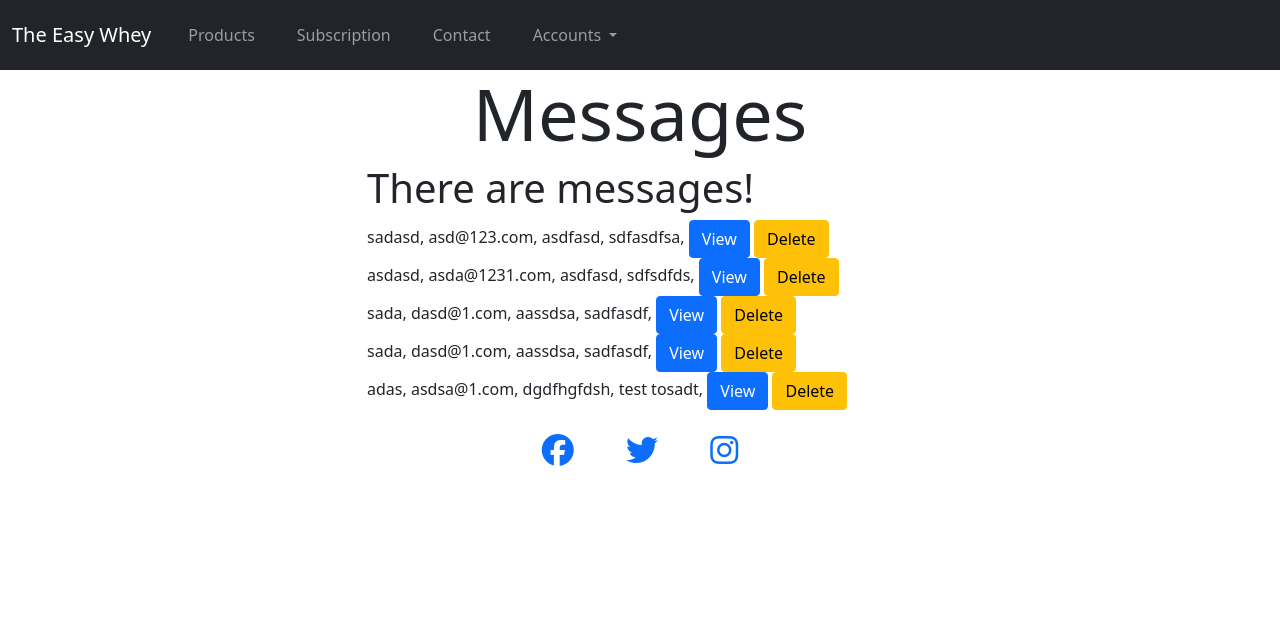
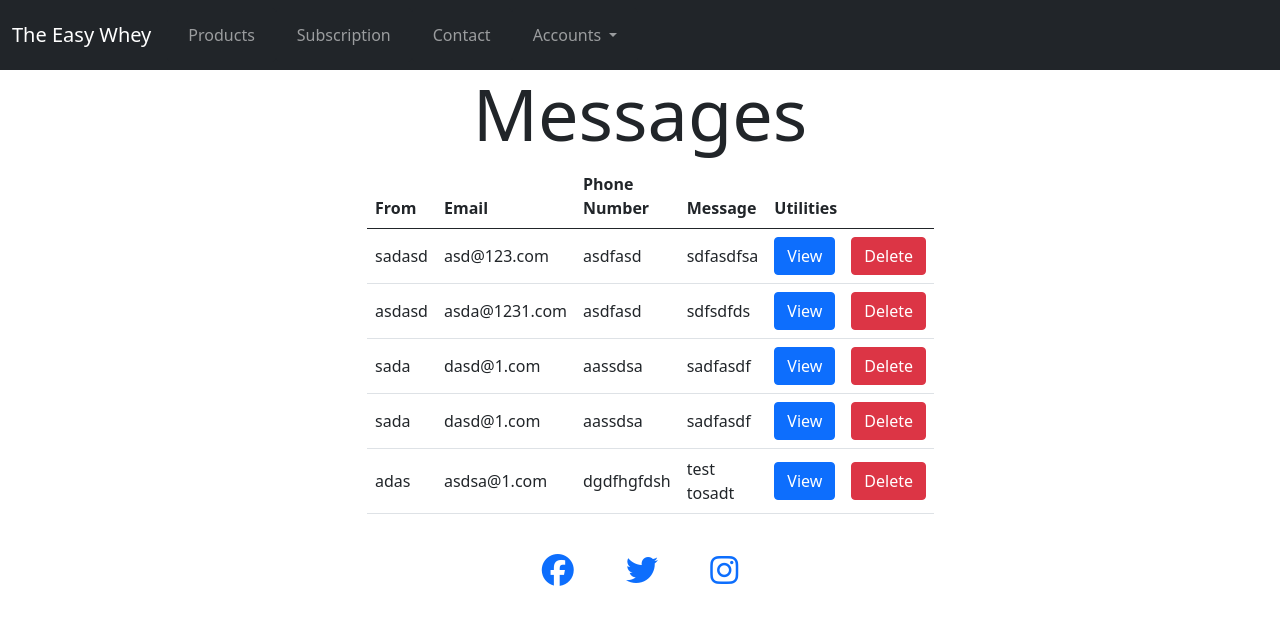
Before and after one commit to Code-Institute-Submissions/the-easy-whey, a Django app: page /contact/admin/ in a window 1280 px wide. Shown: the top 625 px of the page. Run offline with Django 3.2, Linux system fonts and the light colour scheme; a user stored in the database is signed in; data comes from the database, SQL or seed files in the repository; both versions use the stored data as it was after the commit; some libraries are stand-ins or nearby versions.

Commit message:
messages template updated

```diff
--- a/profiles/views.py
+++ b/profiles/views.py
@@ -42,7 +42,7 @@ def subscription_history(request, subscription_number):
     subscription = get_object_or_404(Subscription, subscription_number=subscription_number)
 
     if request.user == subscription.user_profile.user:
-        messages.info(request, "This is a previous order.")
+        messages.info(request, "This is a previous subscription.")
 
         template = 'profiles/view_subscription.html'
         context = {
--- a/subscription/views.py
+++ b/subscription/views.py
@@ -43,6 +43,7 @@ def subscribe_details(request):
                 profile.default_county = subscription_details_form.cleaned_data["county"]
                 profile.default_country = subscription_details_form.cleaned_data["country"]
                 profile.save()
+                messages.success(request, "Your profile data has been updated.")
 
             return render(request, 'subscription/subscription_items.html', context)
 
--- a/templates/contact/all_messages.html
+++ b/templates/contact/all_messages.html
@@ -20,17 +20,60 @@
     <div class="row">
         <div class="col-6 offset-3 justify-content-center">
             <div>
-                <!-- put this into a table format instead -->
                 {% if all_messages %}
-                <h1>There are messages!</h1>
                 <div class="message-container">
-                    {% for message in all_messages %}
-                    <div class="message-item">
-                        {{ message.name }}, {{ message.email }}, {{ message.phone_number }}, {{ message.message }}, <a
-                            class="btn btn-primary" href="/contact/admin/{{ message.id }}">View</a> <a
-                            class="btn btn-warning" href="/contact/admin/delete/{{ message.id }}">Delete</a>
-                    </div>
-                    {% endfor %}
+                    <table class="table table-hover align-middle">
+                        <thead>
+                            <tr>
+                                <th scope="col">From</th>
+                                <th scope="col">Email</th>
+                                <th scope="col">Phone Number</th>
+                                <th scope="col">Message</th>
+                                <th colspan="2" scope="col">Utilities</th>
+                            </tr>
+                        </thead>
+                        <tbody>
+                            {% for message in all_messages %}
+                            <tr>
+                                <td>{{ message.name }}</td>
+                                <td>{{ message.email }}</td>
+                                <td>{{ message.phone_number }}</td>
+                                <td>{{ message.message }}</td>
+                                <td><a class="btn btn-primary" href="/contact/admin/{{ message.id }}">View</a></td>
+                                <td><button type="button" class="btn btn-danger" data-bs-toggle="modal"
+                                        data-bs-target="#staticBackdrop{{ forloop.counter }}">
+                                        Delete
+                                    </button>
+                                    <div class="modal fade" id="staticBackdrop{{ forloop.counter }}"
+                                        data-bs-backdrop="static" data-bs-keyboard="false" tabindex="-1"
+                                        aria-labelledby="staticBackdropLabel{{ forloop.counter }}" aria-hidden="true">
+                                        <div class="modal-dialog modal-dialog-centered ">
+                                            <div class="modal-content">
+                                                <div class="modal-header">
+                                                    <h5 class="modal-title"
+                                                        id="staticBackdropLabel{{ forloop.counter }}">
+                                                        Delete
+                                                    </h5>
+                                                    <button type="button" class="btn-close" data-bs-dismiss="modal"
+                                                        aria-label="Close"></button>
+                                                </div>
+                                                <div class="modal-body">
+                                                    Are you sure you want to delete this Product?
+                                                </div>
+                                                <div class="modal-footer">
+                                                    <button type="button" class="btn btn-secondary"
+                                                        data-bs-dismiss="modal">Cancel</button>
+                                                    <a class="btn btn-danger"
+                                                        href="/contact/admin/delete/{{ message.id }}">Delete</a>
+                                                </div>
+                                            </div>
+                                        </div>
+                                    </div>
+                                </td>
+                            </tr>
+                            {% endfor %}
+                        </tbody>
+                    </table>
                 </div>
                 {% else %}
                 <h1>There are no messages!</h1>
--- a/templates/contact/view_message.html
+++ b/templates/contact/view_message.html
@@ -9,7 +9,7 @@
 <div class="container-fluid">
     <div class="row">
         <div class="col text-center">
-            <h2 class="display-2">Message from {{ message.name }}.</h2>
+            <h2 class="display-2">Customer messages.</h2>
         </div>
     </div>
 </div>
@@ -20,7 +20,8 @@
     <div class="row">
         <div class="col-6 offset-3 justify-content-center">
             <div>
-                {{ message.name }}, {{ message.email }}, {{ message.phone_number }}, {{ message.message }}
+                <h3>Message from: {{ message.name }}, {{ message.email }} - <i>{{ message.phone_number }}</i>.</h3>
+                <h4>{{ message.message }}</h4>
             </div>
             <a class="btn btn-primary" href="{% url 'message_management' %}">All Messages</a>
         </div>
--- a/templates/profiles/profile.html
+++ b/templates/profiles/profile.html
@@ -33,15 +33,14 @@
                 <thead>
                     <tr>
                         <th scope="col">Subscription Number</th>
-                        <th colspan="2" scope="col">Utilities</th>
+                        <th scope="col">Utilities</th>
                     </tr>
                 </thead>
                 <tbody>
                     <tr>
                         <td><a href="{% url 'subscription_history' subscription.subscription_number %}"
-                                title="{{ subscription.subscription_number }}">{{ subscription.subscription_number|truncatechars:6 }}</a>
+                                title="{{ subscription.subscription_number }}">{{ subscription.subscription_number|truncatechars:12 }}</a>
                         </td>
-                        <td><a class="btn btn-secondary" href="">Edit Subscription</a></td>
                         <td><button type="button" class="btn btn-danger" data-bs-toggle="modal"
                                 data-bs-target="#staticBackdrop{{ forloop.counter }}">
                                 Cancel Subscription
```
Also changed, not shown: db.sqlite3.
